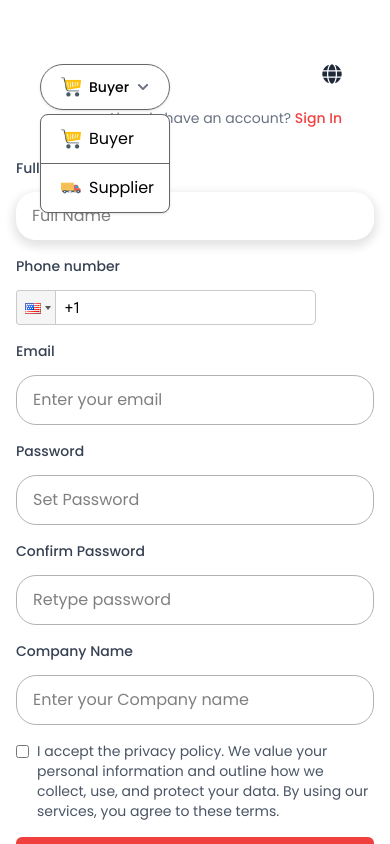
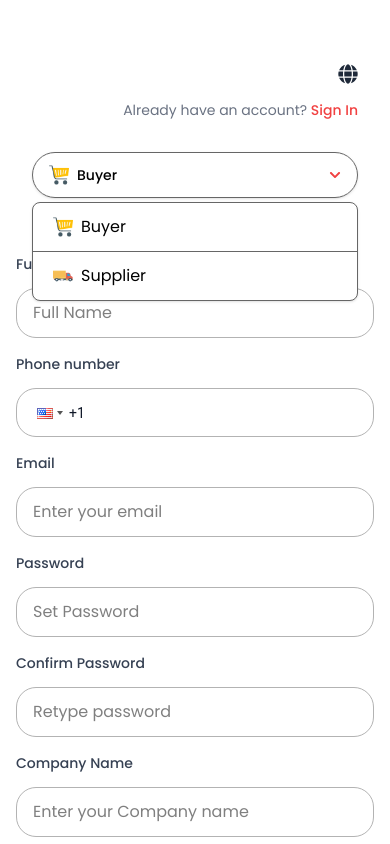
Before and after one commit to softvence-omega/daymoon-frontend, a React (Vite) app: page /signup-buyer in a window 390 px wide. Both pictures are taken after a click on the button "Buyer". Shown: the top 844 px of the page. Built offline with nearby package versions, Linux system fonts and the light colour scheme.

Commit message:
signup form design and responsive completed

```diff
--- a/src/components/Authentication/BuyerSignup.tsx
+++ b/src/components/Authentication/BuyerSignup.tsx
@@ -41,6 +41,23 @@ const BuyerSignup = () => {
     navigate("/login");
   };
 
+  // Custom Tailwind classes with no transition
+  const styles = {
+    input:
+      "w-full px-4 py-3 rounded-[20px] border border-[#B3B3B3] bg-white focus:outline-none focus:border-blue-400 focus:shadow-2xl",
+    phoneContainer:
+      "w-full border border-[#B3B3B3] rounded-[20px] bg-white px-1 py-1.5 focus-within:border-blue-400 focus-within:shadow-2xl transition",
+    phoneInput:
+      "!w-full !border-none !bg-transparent !shadow-none !text-gray-900 focus:!outline-none",
+    phoneButton: "!bg-transparent !border-none !px-2",
+    checkbox:
+      "mt-1 h-4 w-4 rounded border-gray-300 text-blue-600 focus:ring-blue-500 focus:border-transparent focus:shadow-[0_0_0_4px_rgba(59,130,246,0.2)]",
+    button: "w-full bg-sunset-orange text-white py-3 rounded-md hover:bg-[#e73333]",
+    label: "block text-sm font-medium text-gray-700 mb-[14px]",
+    error: "text-sm text-red-500",
+    termsLabel: "text-sm text-gray-600",
+  };
+
   return (
     <div className="w-full min-h-screen">
       <div className="flex flex-col md:flex-row min-h-screen">
@@ -61,93 +78,91 @@ const BuyerSignup = () => {
             <form onSubmit={handleSubmit(onSubmit)} className="space-y-4">
               {/* Full Name */}
               <div>
-                <label className="block text-sm font-medium text-gray-700 mb-[14px]">
-                  Full Name
-                </label>
+                <label className={styles.label}>Full Name</label>
                 <input
                   type="text"
                   placeholder="Full Name"
                   {...register("name")}
-                  className="w-full px-4 py-3 focus:outline-none focus:ring-1 focus:ring-[#1565D8] rounded-[20px] bg-white shadow-[0px_4px_10px_3px_rgba(0,0,0,0.11)]"
+                  className={styles.input}
                 />
                 {errors.name && (
-                  <p className="text-sm text-red-500">{errors.name.message}</p>
+                  <p className={styles.error}>{errors.name.message}</p>
                 )}
               </div>
 
               {/* Phone Number */}
-              <div>
-                <label className="block text-sm font-medium text-gray-700 mb-[14px]">
-                  Phone number
-                </label>
+              <div className="w-full">
+                <label className={styles.label}>Phone number</label>
+
+                <div className="w-full">
                   <Controller
                     name="phone"
                     control={control}
                     render={({ field }) => (
                       <PhoneInput
                         {...field}
-                      country={"us"}
-                      containerClass="w-full"
-                      inputClass="w-full px-4 py-3"
-                      specialLabel=""
+                        country="us"
+                        value={field.value}
                         onChange={field.onChange}
-                      value={field.value}
+                        inputProps={{
+                          name: "phone",
+                          required: true,
+                        }}
+                        containerClass={styles.phoneContainer}
+                        inputClass={styles.phoneInput}
+                        buttonClass={styles.phoneButton}
                         enableSearch
                       />
                     )}
                   />
+                </div>
+
                 {errors.phone && (
-                  <p className="text-sm text-red-500">{errors.phone.message}</p>
+                  <p className={`${styles.error} mt-1`}>
+                    {errors.phone.message}
+                  </p>
                 )}
               </div>
 
               {/* Email */}
               <div>
-                <label className="block text-sm font-medium text-gray-700 mb-[14px]">
-                  Email
-                </label>
+                <label className={styles.label}>Email</label>
                 <input
                   type="email"
                   placeholder="Enter your email"
                   {...register("email")}
-                  className="w-full px-4 py-3 rounded-[20px] border border-[#B3B3B3] bg-white focus:outline-none focus:ring-1 focus:ring-blue-400"
+                  className={styles.input}
                 />
                 {errors.email && (
-                  <p className="text-sm text-red-500">{errors.email.message}</p>
+                  <p className={styles.error}>{errors.email.message}</p>
                 )}
               </div>
 
               {/* Password */}
               <div>
-                <label className="block text-sm font-medium text-gray-700 mb-[14px]">
-                  Password
-                </label>
+                <label className={styles.label}>Password</label>
                 <input
                   type="password"
                   placeholder="Set Password"
                   {...register("password")}
-                  className="w-full px-4 py-3 rounded-[20px] border border-[#B3B3B3] bg-white focus:outline-none focus:ring-1 focus:ring-blue-400"
+                  className={styles.input}
                 />
                 {errors.password && (
-                  <p className="text-sm text-red-500">
-                    {errors.password.message}
-                  </p>
+                  <p className={styles.error}>{errors.password.message}</p>
                 )}
               </div>
 
               {/* Confirm Password */}
               <div>
-                <label className="block text-sm font-medium text-gray-700 mb-[14px]">
-                  Confirm Password
-                </label>
+                <label className={styles.label}>Confirm Password</label>
                 <input
                   type="password"
                   placeholder="Retype password"
                   {...register("confirmPassword")}
-                  className="w-full px-4 py-3 rounded-[20px] border border-[#B3B3B3] bg-white focus:outline-none focus:ring-1 focus:ring-blue-400"
+                  className={styles.input}
                 />
                 {errors.confirmPassword && (
-                  <p className="text-sm text-red-500">
+                  <p className={styles.error}>
                     {errors.confirmPassword.message}
                   </p>
                 )}
@@ -155,19 +170,15 @@ const BuyerSignup = () => {
 
               {/* Company Name */}
               <div>
-                <label className="block text-sm font-medium text-gray-700 mb-[14px]">
-                  Company Name
-                </label>
+                <label className={styles.label}>Company Name</label>
                 <input
                   type="text"
                   placeholder="Enter your Company name"
                   {...register("companyName")}
-                  className="w-full px-4 py-3 rounded-[20px] border border-[#B3B3B3] bg-white focus:outline-none focus:ring-1 focus:ring-blue-400"
+                  className={styles.input}
                 />
                 {errors.companyName && (
-                  <p className="text-sm text-red-500">
-                    {errors.companyName.message}
-                  </p>
+                  <p className={styles.error}>{errors.companyName.message}</p>
                 )}
               </div>
 
@@ -176,23 +187,20 @@ const BuyerSignup = () => {
                 <input
                   type="checkbox"
                   {...register("terms")}
-                  className="mt-1"
+                  className={styles.checkbox}
                 />
-                <label className="text-sm text-gray-600">
+                <label className={styles.termsLabel}>
                   I accept the privacy policy. We value your personal
                   information and outline how we collect, use, and protect your
                   data. By using our services, you agree to these terms.
                 </label>
               </div>
               {errors.terms && (
-                <p className="text-sm text-red-500">{errors.terms.message}</p>
+                <p className={styles.error}>{errors.terms.message}</p>
               )}
 
               {/* Submit Button */}
-              <button
-                type="submit"
-                className="w-full bg-[#EF3F3F] text-white py-2 rounded-md hover:bg-[#e73333] transition"
-              >
+              <button type="submit" className={styles.button}>
                 Create Account
               </button>
             </form>
--- a/src/components/Authentication/Nav.tsx
+++ b/src/components/Authentication/Nav.tsx
@@ -1,16 +1,14 @@
-import { FaGlobe } from "react-icons/fa";
+import { FaGlobe, FaChevronDown } from "react-icons/fa";
 import buyer from "../../assets/Icon/cart.png";
 import seller from "../../assets/Icon/truck.png";
-import { useState } from "react";
-import { Link } from "react-router-dom";
-import { FaChevronDown } from "react-icons/fa";
-
-import { useEffect } from "react";
+import { useState, useEffect } from "react";
+import { useNavigate } from "react-router-dom";
 
 const Nav = () => {
   const [isOpen, setIsOpen] = useState(false);
+  const navigate = useNavigate();
 
-  // Close when clicking anywhere in document
+  // Close dropdown when clicking outside
   useEffect(() => {
     const closeDropdown = () => setIsOpen(false);
     if (isOpen) {
@@ -20,13 +18,27 @@ const Nav = () => {
   }, [isOpen]);
 
   return (
-    <div className="relative w-full flex items-center justify-between px-6 py-4">
-      {/* Left Side - Role Selector */}
-      <div className="relative">
+    <div className="w-full px-4 md:px-6 pt-4 pb-6 flex flex-col md:flex-row md:items-center md:justify-between gap-4">
+      {/* Sign In section - TOP on mobile, right on desktop */}
+      <div className="flex flex-col items-end md:order-2">
+        <div className="flex justify-end">
+          <FaGlobe className="text-gray-800 w-[20px] h-[20px]" />
+        </div>
+        <p className="text-gray-500 text-sm my-4 text-right">
+          Already have an account?{" "}
+          <span className="text-[#F14141] font-medium cursor-pointer">
+            Sign In
+          </span>
+        </p>
+      </div>
+
+      {/* Role Selector - BOTTOM on mobile, left on desktop */}
+      <div className="flex flex-col md:flex-row md:items-center gap-4 md:gap-0 md:order-1">
+        <div className="relative w-full md:w-auto">
           <button
-          className="flex items-center justify-between gap-2 border border-foundation-gray px-5 py-3 rounded-full text-sm font-medium shadow-sm w-full"
+            className="flex items-center justify-between gap-2 border border-foundation-gray px-4 md:px-5 py-3 rounded-full text-sm font-medium shadow-sm w-full md:w-auto"
             onClick={(e) => {
-            e.stopPropagation(); // Prevent immediate close
+              e.stopPropagation();
               setIsOpen(!isOpen);
             }}
           >
@@ -34,42 +46,31 @@ const Nav = () => {
               <img src={buyer} alt="" className="w-5 h-5" />
               <span>Buyer</span>
             </span>
-          <FaChevronDown className="text-gray-500 text-xs" />
+            <FaChevronDown className="text-[#F14141] text-xs" />
           </button>
 
           {isOpen && (
             <div
               className="absolute top-full left-0 right-0 mt-1 bg-white border border-foundation-gray rounded-lg shadow-sm z-10"
-            onClick={(e) => e.stopPropagation()} // Prevent close when clicking inside
+              onClick={(e) => e.stopPropagation()}
             >
-            <Link
-              to="/signup-buyer"
-              className="flex items-center gap-2 px-5 py-3 border-b border-foundation-gray"
+              <button
+                onClick={() => navigate("/signup-buyer")}
+                className="w-full text-left flex items-center gap-2 px-5 py-3 border-b border-foundation-gray"
               >
                 <img src={buyer} alt="" className="w-5 h-5" />
                 <span>Buyer</span>
-            </Link>
-            <Link
-              to="/signup-supplier"
-              className="flex items-center gap-2 px-5 py-3"
+              </button>
+              <button
+                onClick={() => navigate("/signup-supplier")}
+                className="w-full text-left flex items-center gap-2 px-5 py-3"
               >
                 <img src={seller} alt="" className="w-5 h-5" />
                 <span>Supplier</span>
-            </Link>
+              </button>
             </div>
           )}
         </div>
-      {/* Right Side - Globe Icon + Sign In */}
-      <div className="absolute top-4 right-8 text-end">
-        <div className="flex justify-end">
-          <FaGlobe className="text-gray-800 w-[20px] h-[20px]" />
-        </div>
-        <p className="text-gray-500 text-sm mt-6">
-          Already have an account?{" "}
-          <span className="text-[#F14141] font-medium cursor-pointer">
-            Sign In
-          </span>
-        </p>
       </div>
     </div>
   );
--- a/src/routes/Routes.tsx
+++ b/src/routes/Routes.tsx
@@ -9,6 +9,7 @@ import AdminDashboard from "@/pages/Admin/AdminDashboard";
 import Login from "@/pages/Login";
 import Signup from "@/pages/Signup";
 import BuyerSignup from "@/components/Authentication/BuyerSignup";
+import SupplierSignup from "@/components/Authentication/SupplierSignup";
 const routes = createBrowserRouter([
   {
     path: "/",
@@ -50,7 +51,7 @@ const routes = createBrowserRouter([
   },
   {
     path: "signup-supplier",
-    element: <BuyerSignup />,
+    element: <SupplierSignup/>,
   },
   {
     path: "*",
```
Lines whose indentation alone changed are shown as unchanged.
